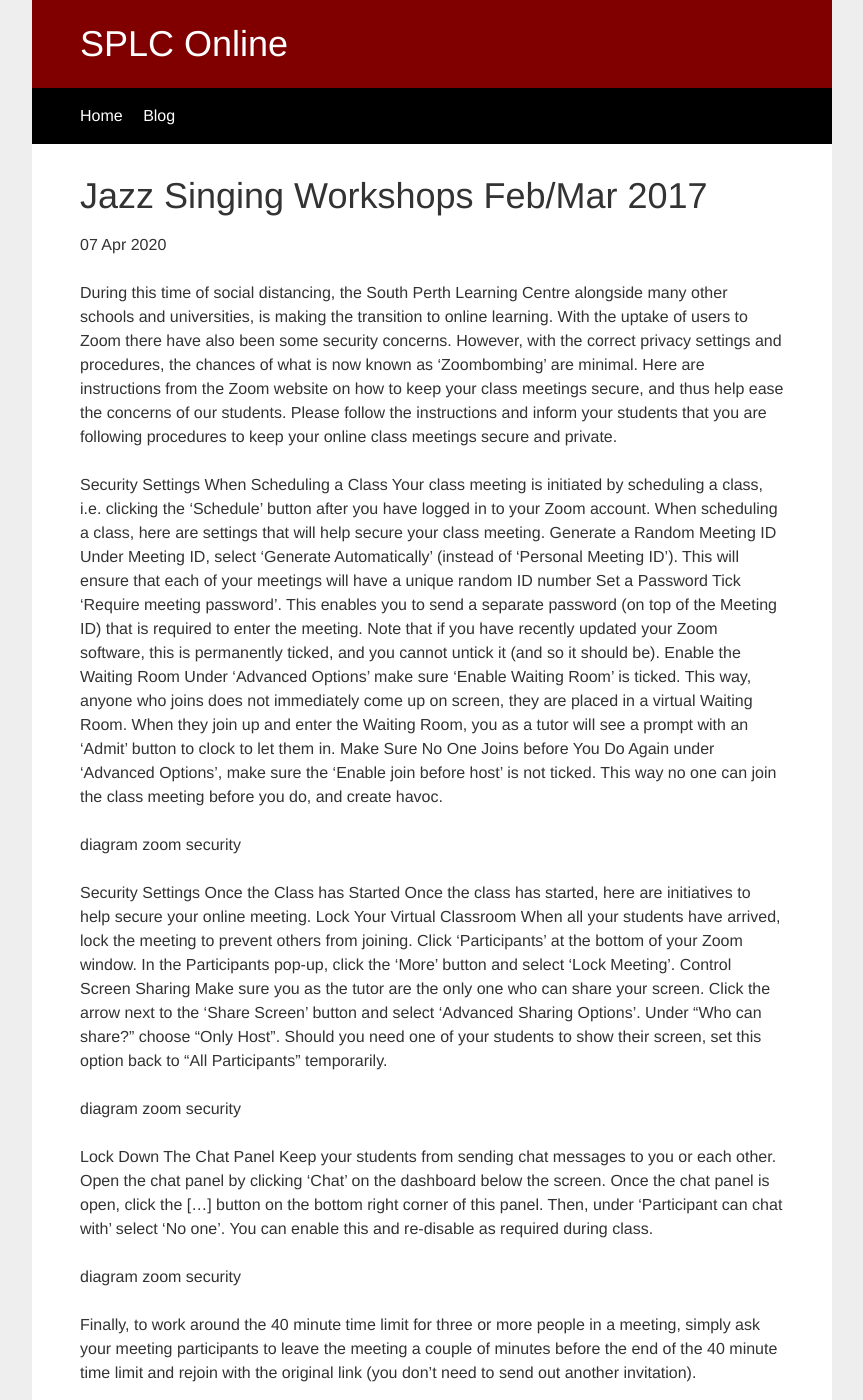
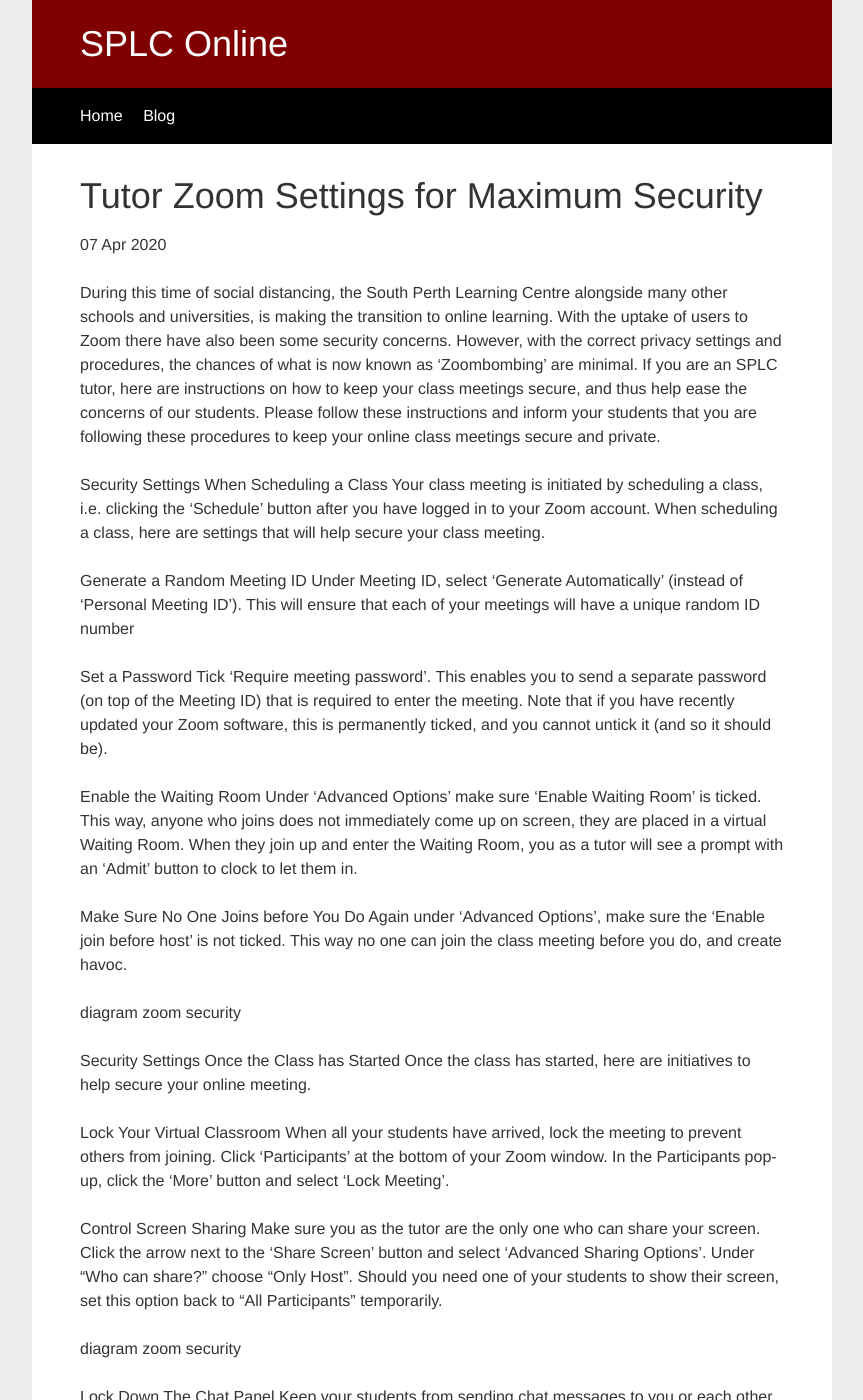
Before and after one commit to auxellbs/splconline.github.io, a Jekyll site: the page built from _posts/2020-04-07-tutor-zoom-security-settings.md, in a window 1280 px wide and 1400 px high. Shown: the whole window, without its empty margins (208-1071 px from the left). Built offline with Jekyll 4.4.1, drawn with Linux system fonts in a browser that asks for light colours; some of the changed text lies outside the part shown.

Commit message:
Update 2020-04-07-tutor-zoom-security-settings.md

```diff
--- a/_posts/2020-04-07-tutor-zoom-security-settings.md
+++ b/_posts/2020-04-07-tutor-zoom-security-settings.md
@@ -1,18 +1,22 @@
 ---
 layout: post
-title: "Jazz Singing Workshops Feb/Mar 2017"
+title: "Tutor Zoom Settings for Maximum Security"
 date: 2020-04-07
 ---
-During this time of social distancing, the South Perth Learning Centre alongside many other schools and universities, is making the transition to online learning. With the uptake of users to Zoom there have also been some security concerns. However, with the correct privacy settings and procedures, the chances of what is now known as ‘Zoombombing’ are minimal. Here are instructions from the Zoom website on how to keep your class meetings secure, and thus help ease the concerns of our students. Please follow the instructions and inform your students that you are following procedures to keep your online class meetings secure and private.
+During this time of social distancing, the South Perth Learning Centre alongside many other schools and universities, is making the transition to online learning. With the uptake of users to Zoom there have also been some security concerns. However, with the correct privacy settings and procedures, the chances of what is now known as ‘Zoombombing’ are minimal. If you are an SPLC tutor, here are instructions on how to keep your class meetings secure, and thus help ease the concerns of our students. Please follow these instructions and inform your students that you are following these procedures to keep your online class meetings secure and private.
 
 Security Settings When Scheduling a Class
 Your class meeting is initiated by scheduling a class, i.e. clicking the ‘Schedule’ button after you have logged in to your Zoom account. When scheduling a class, here are settings that will help secure your class meeting.
+
 Generate a Random Meeting ID
 Under Meeting ID, select ‘Generate Automatically’ (instead of ‘Personal Meeting ID’). This will ensure that each of your meetings will have a unique random ID number
+
 Set a Password
 Tick ‘Require meeting password’. This enables you to send a separate password (on top of the Meeting ID) that is required to enter the meeting. Note that if you have recently updated your Zoom software, this is permanently ticked, and you cannot untick it (and so it should be).
+
 Enable the Waiting Room
 Under ‘Advanced Options’ make sure ‘Enable Waiting Room’ is ticked. This way, anyone who joins does not immediately come up on screen, they are placed in a virtual Waiting Room. When they join up and enter the Waiting Room, you as a tutor will see a prompt with an ‘Admit’ button to clock to let them in.
+
 Make Sure No One Joins before You Do
 Again under ‘Advanced Options’, make sure the ‘Enable join before host’ is not ticked. This way no one can join the class meeting before you do, and create havoc.
 
@@ -20,8 +24,10 @@
 
 Security Settings Once the Class has Started
 Once the class has started, here are initiatives to help secure your online meeting.
+
 Lock Your Virtual Classroom
 When all your students have arrived, lock the meeting to prevent others from joining. Click ‘Participants’ at the bottom of your Zoom window. In the Participants pop-up, click the ‘More’ button and select ‘Lock Meeting’.
+
 Control Screen Sharing
 Make sure you as the tutor are the only one who can share your screen. Click the arrow next to the ‘Share Screen’ button and select ‘Advanced Sharing Options’. Under “Who can share?” choose “Only Host”. Should you need one of your students to show their screen, set this option back to “All Participants” temporarily.
 
@@ -32,22 +38,28 @@
 
 diagram zoom security
 
-Finally, to work around the 40 minute time limit for three or more people in a meeting, simply ask your meeting participants to leave the meeting a couple of minutes before the end of the 40 minute time limit and rejoin with the original link (you don’t need to send out another invitation).
+Finally, to work around the 40 minute time limit for three or more people in a meeting, simply ask your meeting participants to leave the meeting a couple of minutes before the end of the 40 minute time limit.
 
 If you are having any issues, please feel free to contact us at South Perth Learning Centre.
 
 More Zoom security resources:
 University of Washington
 https://itconnect.uw.edu/connect/phones/conferencing/zoom-video-conferencing/security-settings/
+
 Cornell University
 https://it.cornell.edu/zoom/keep-zoom-meetings-private-and-reduce-odds-zoombombing
+
 University of Michigan
 https://its.umich.edu/communication/videoconferencing/zoom/how-to-secure-meetings
+
 Vanderbilt University
 https://news.vanderbilt.edu/2020/04/02/vuit-offers-tips-to-secure-zoom-meetings-avoid-zoombombing/
+
 Zoom
 https://blog.zoom.us/wordpress/2020/03/20/keep-uninvited-guests-out-of-your-zoom-event/
+
 Toms Guide
 https://www.tomsguide.com/news/zoom-security-privacy-woes
+
 Al’s Geek Lab (video)
 https://www.youtube.com/watch?v=e5mD6FWrJmw
```
